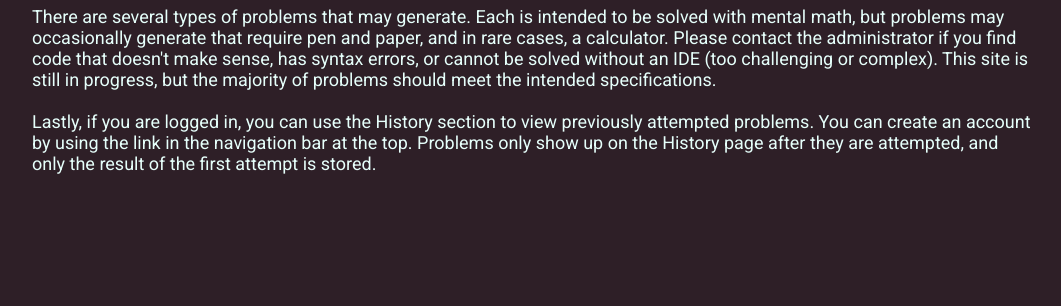
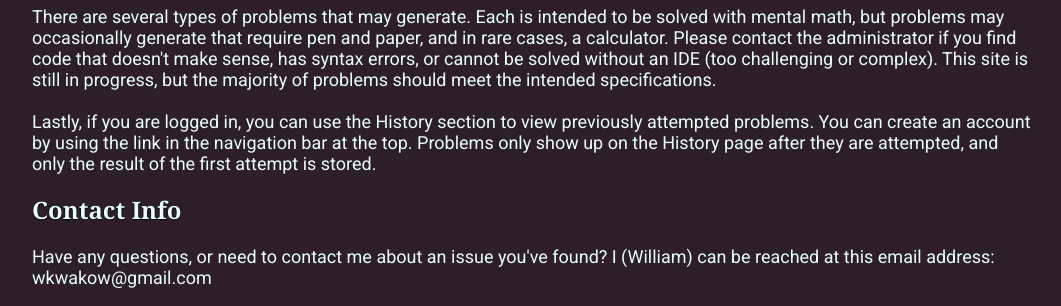
Before and after one commit to wkwako/ed-website, a Django app: page / in a window 1280 px wide. Shown: the part 499-805 px from the top of the page, without its empty margins (108-1169 px from the left). Before the commit the page ends 673 px from the top, so only its background shows below. Run offline with Django 5.2, Linux system fonts and the light colour scheme.

Commit message:
added name and email address to contact info section on home page (should be moved to its own page later, probably)

```diff
--- a/edtech_project/templates/edtech_project/home.html
+++ b/edtech_project/templates/edtech_project/home.html
@@ -44,6 +44,12 @@
         attempt is stored.
     </p>
 
+    <h2 class="info-sections"> Contact Info </h2>
+    <p class = "info">
+        Have any questions, or need to contact me about an issue you've found? I (William)
+        can be reached at this email address: wkwakow@gmail.com
+    </p>
+
 </div>
 
 {% endblock %}
```
